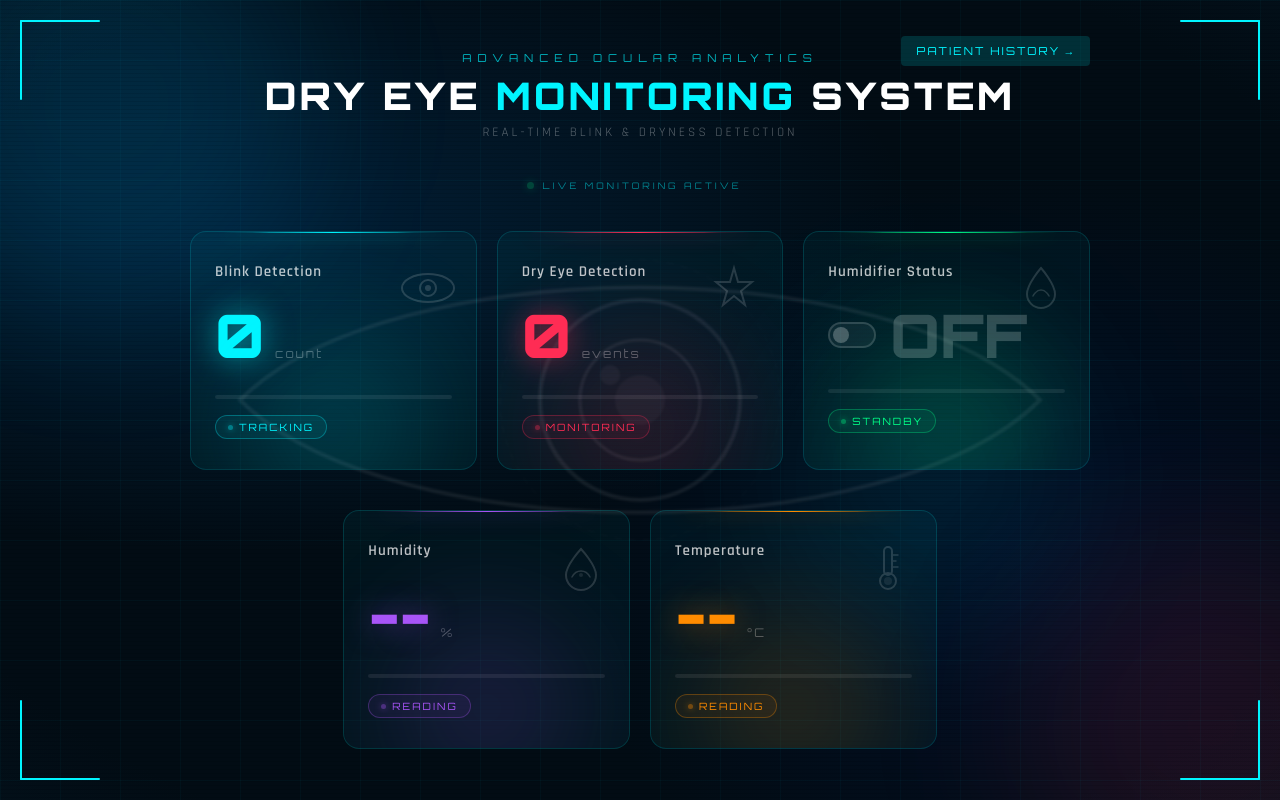
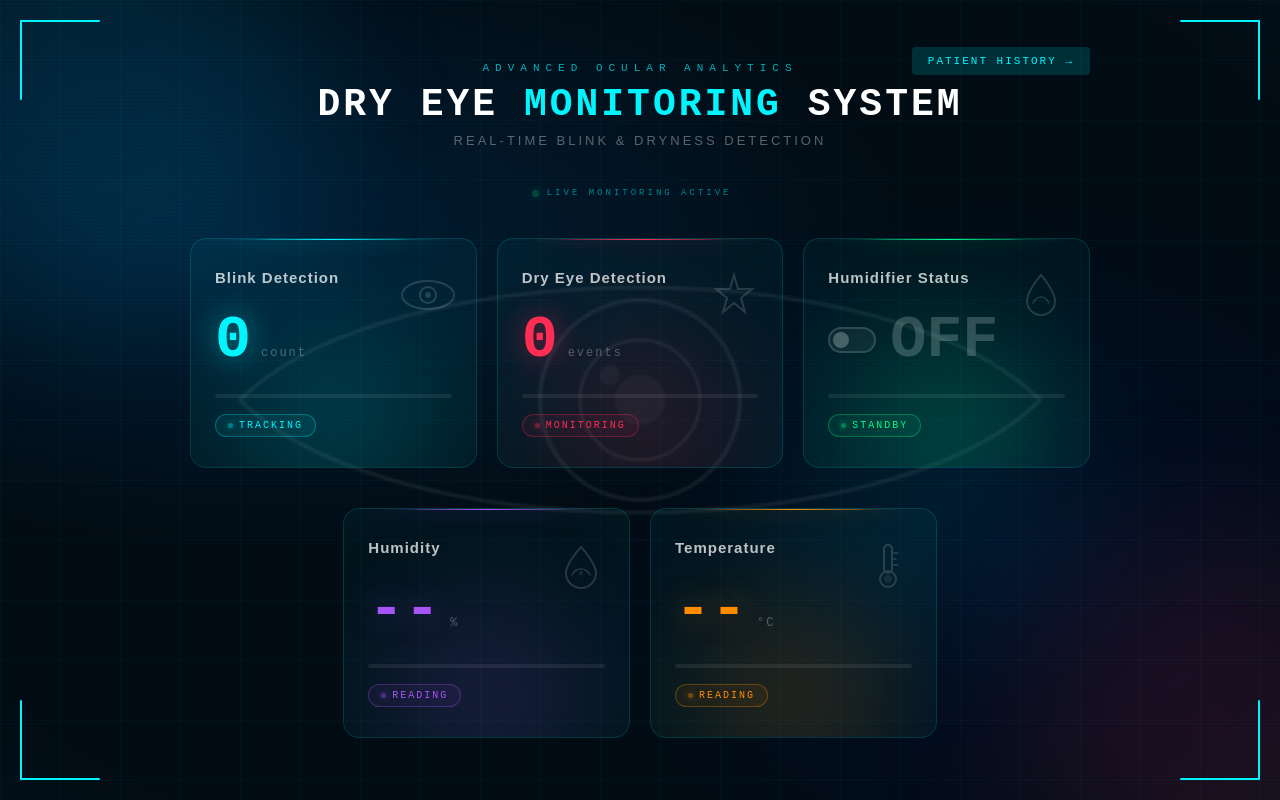
Before and after one commit to AnandJL/AI-BASED-EARLY-DETECTION-SYSTEM-FOR-DRY-EYE-DISEASE-, a plain HTML site: page index.html in a window 1280 px wide. Drawn offline with Linux system fonts and the light colour scheme; no server answers.

Commit message:
Update index.html

```diff
--- a/index.html
+++ b/index.html
@@ -4,7 +4,7 @@
 <meta charset="UTF-8">
 <meta name="viewport" content="width=device-width, initial-scale=1.0">
 <title>Dry Eye Monitoring</title>
-<link href="https://fonts.googleapis.com/css2?family=Orbitron:wght@400;700;900&family=Rajdhani:wght@300;400;600&display=swap" rel="stylesheet">
+<link href="GIVE YOUR GOOGLE API KEY" rel="stylesheet">
 
 <style>
   *, *::before, *::after { box-sizing: border-box; margin: 0; padding: 0; }
```
